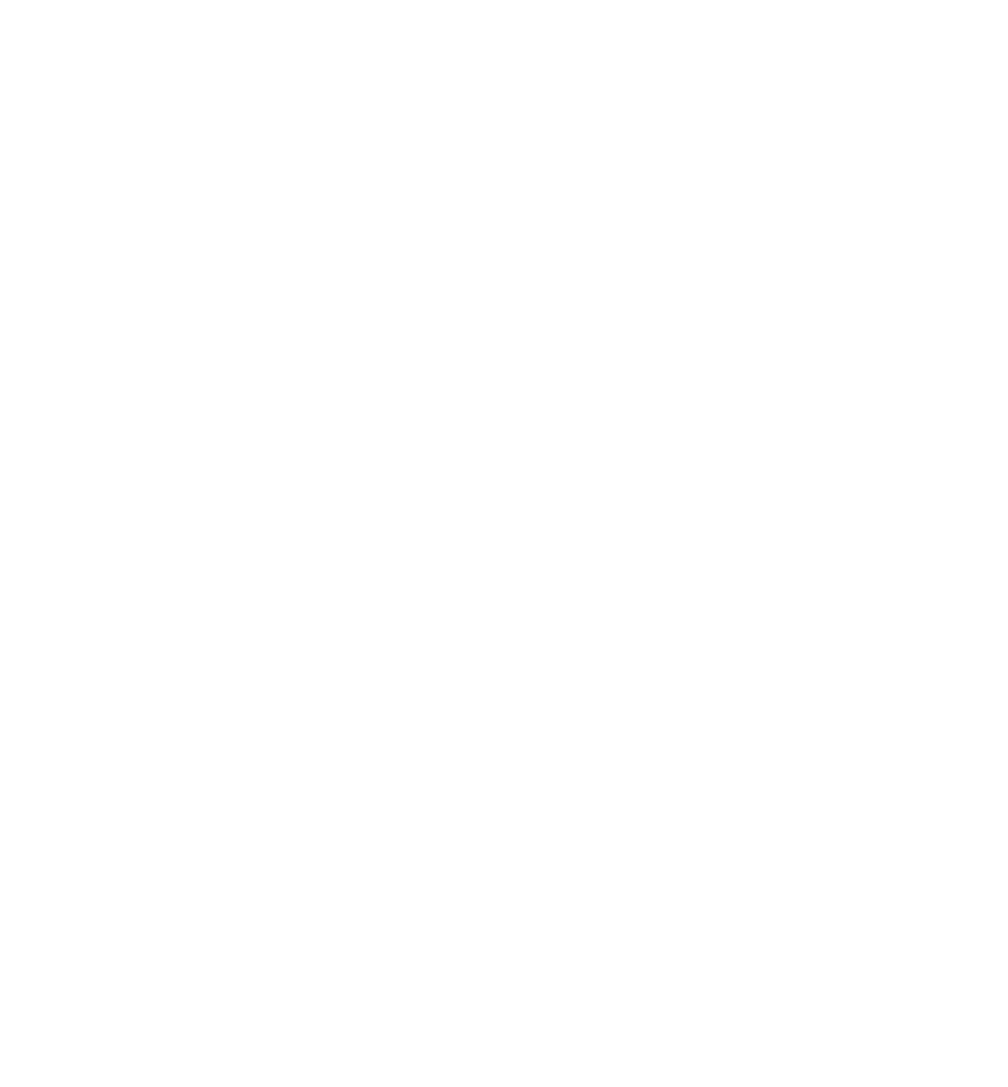
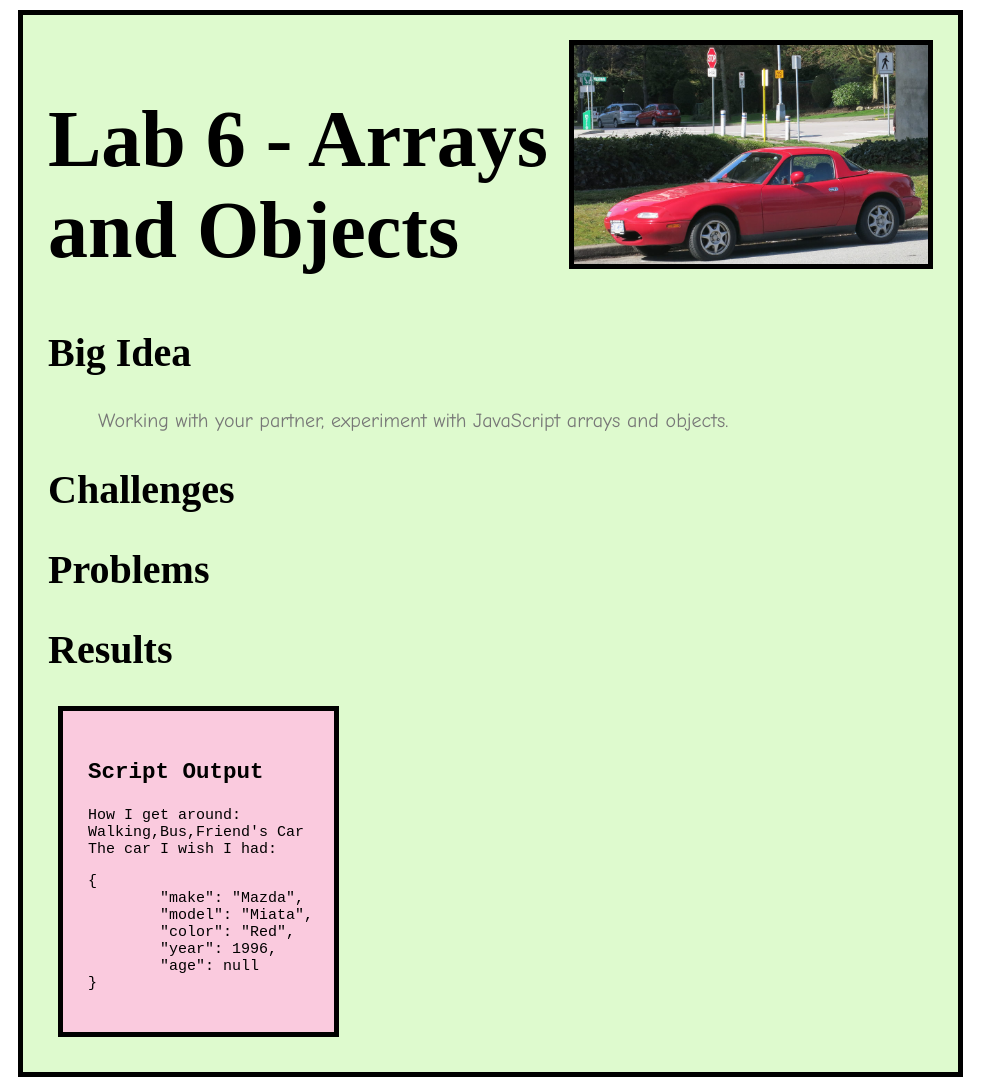
Before and after one commit to Ajalegri/art101, a plain HTML site: page lab6/index.html in a window 1280 px wide. Shown: the whole page, without its empty margins (0-1008 px from the left). Before the commit the page ends 800 px from the top, so only its background shows below. Drawn offline with Linux system fonts and the light colour scheme.

Commit message:
Lab 6 in progress

```diff
--- a/lab6/css/lab.css
+++ b/lab6/css/lab.css
@@ -0,0 +1,34 @@
+div.content {
+  background-color: #deface;
+  width: 70%;
+  min-height: 300px;
+  padding: 25px;
+  margin: 10px;
+  border: 5px solid #000000;
+  font-size: 20px;
+}
+
+div.output {
+  background-color: #facade;
+  font-family: monospace;
+  width: 25%;
+  padding: 25px;
+  margin: 10px;
+  border: 5px solid #000000;
+  font-size: 15px;
+}
+
+h3 {
+  font-family: monospace;
+}
+
+#screenshots {
+  width: 30%;
+}
+
+#miata {
+  width: 40%;
+  border: 5px solid #000000;
+  object-fit: contain;
+  float: right;
+}
--- a/lab6/index.html
+++ b/lab6/index.html
@@ -1,11 +1,30 @@
 <!DOCTYPE html>
 <html>
 <head>
-	<title>Lab X - Subject/Topic</title>
+	<title>Lab 6 - Arrays and Objects</title>
 	<link rel="stylesheet" type="text/css" href="../css/site.css">
 	<link rel="stylesheet" type="text/css" href="css/lab.css">
 </head>
 <body>
 
+	<div class = "content">
+		<img src="img/miata.jpg" id="miata">
+		<h1>Lab 6 - Arrays and Objects</h1>
+		<h2>Big Idea</h2>
+		<p>Working with your partner, experiment with JavaScript arrays and objects.</p>
+		<h2>Challenges</h2>
+		<p></p>
+		<h2>Problems</h2>
+		<p></p>
+		<h2>Results</h2>
+		<p></p>
+
+		<div class="output">
+			<h3>Script Output</h3>
+			<script type="text/javascript" src="js/lab.js"></script>
+		</div>
+
+	</div>
+
 </body>
 </html>
--- a/lab6/js/lab.js
+++ b/lab6/js/lab.js
@@ -0,0 +1,20 @@
+/*
+ * Author: Antonio Alegria <ajalegri@ucsc.edu>
+ * Created: 2022/10/20
+ * License: Public Domain
+ */
+
+// Define Variables
+myTransport = ["Walking", "Bus", "Friend's Car"];
+
+myMainRide = {
+  make : "Mazda",
+  model : "Miata",
+  color : "Red",
+  year : 1996,
+  age : 2022 - this.year
+}
+
+//output
+document.writeln("How I get around: ", myTransport, "</br>");
+document.writeln("The car I wish I had: <pre>", JSON.stringify(myMainRide, null, '\t'), "</pre>");
```
Also changed, not shown: index.html (+1 -1 lines), lab6/img/miata.jpg (added).
